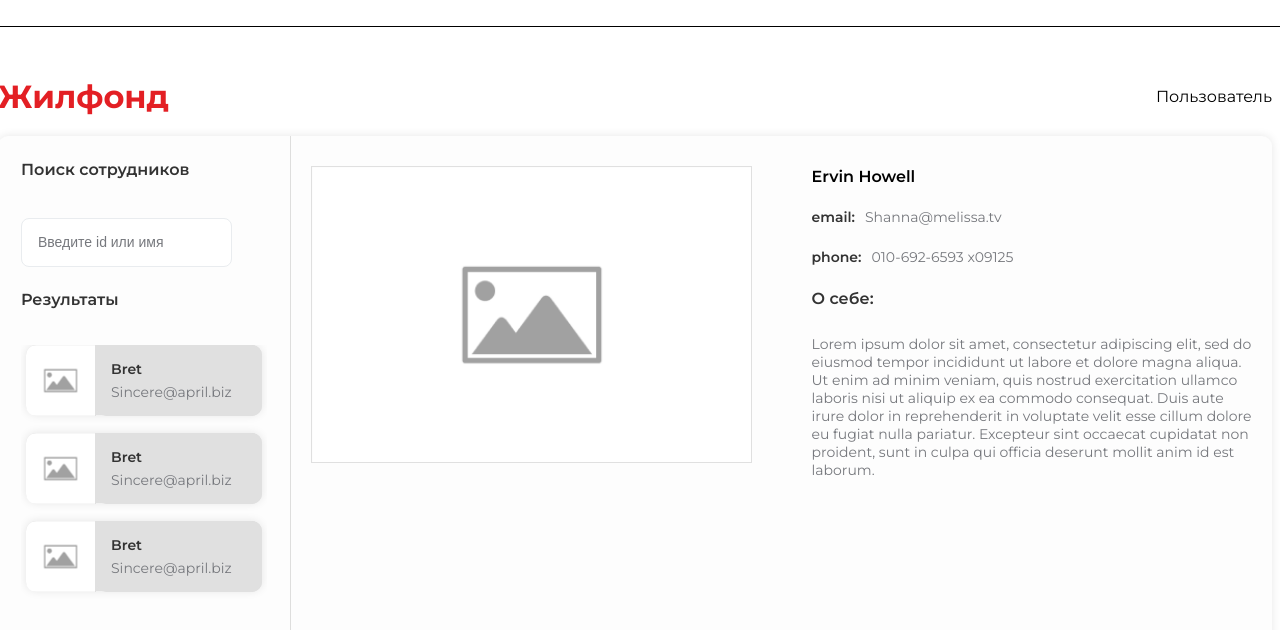
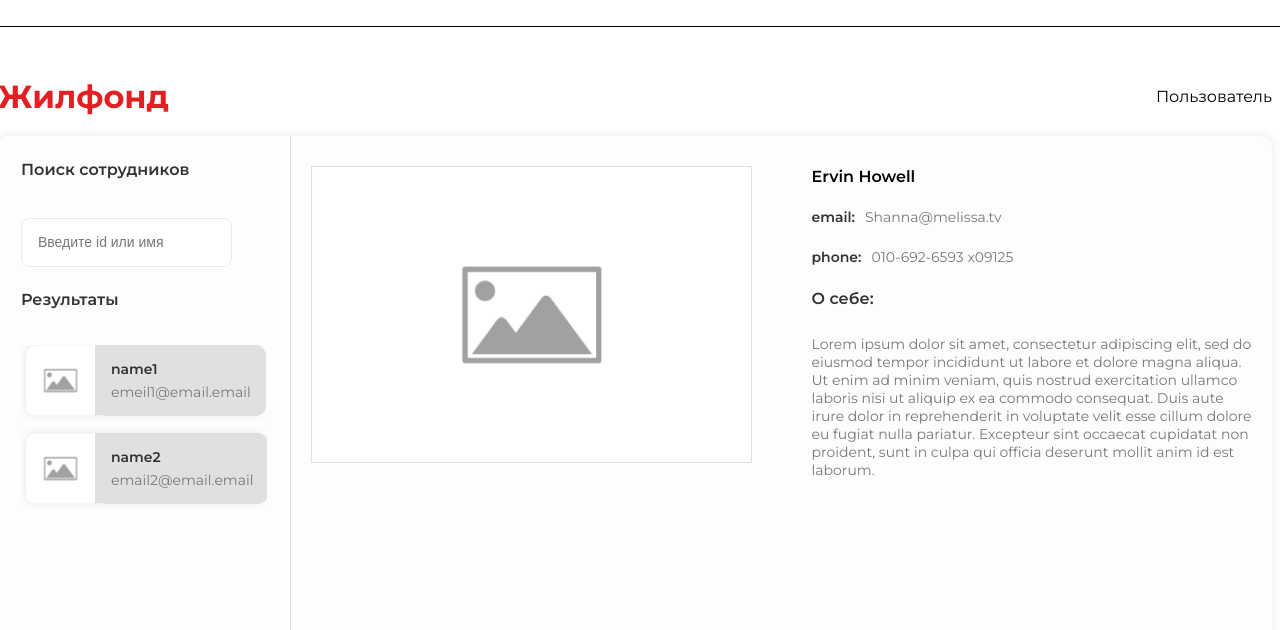
Before and after one commit to TheFasWalker/vu3, a Vue app: page / in a window 1280 px wide. Shown: the top 630 px of the page. Built offline with nearby package versions, Linux system fonts and the light colour scheme.

Commit message:
feat: edited reused components
Переделаны переиспользуемые компоненты.
Добавлен перменные в компоненты и вывод в зависимочти от количества элементов в переменных

```diff
--- a/src/App.vue
+++ b/src/App.vue
@@ -13,7 +13,17 @@ export default {
         photo: '',
         about:
           'Lorem ipsum dolor sit amet, consectetur adipiscing elit, sed do eiusmod tempor incididunt ut labore et dolore magna aliqua. Ut enim ad minim veniam, quis nostrud exercitation ullamco laboris nisi ut aliquip ex ea commodo consequat. Duis aute irure dolor in reprehenderit in voluptate velit esse cillum dolore eu fugiat nulla pariatur. Excepteur sint occaecat cupidatat non proident, sunt in culpa qui officia deserunt mollit anim id est laborum.'
-      }
+      },
+      usersData: [
+        {
+          name: 'name1',
+          email: 'emeil1@email.email'
+        },
+        {
+          name: 'name2',
+          email: 'email2@email.email'
+        }
+      ]
     }
   },
   components: {
@@ -39,7 +49,9 @@ export default {
             <h3 class="aside__title">Результаты</h3>
             <span v-if="searchResult" class="aside__subtitle">начните поиск </span>
             <div class="aside__content">
-              <userPreview v-if="!searchResult" v-for="a of 3"></userPreview>
+              <template v-if="usersData.length >= 1">
+                <userPreview v-for="user of usersData" :key="user.name" :user="user" />
+              </template>
             </div>
           </div>
         </div>
@@ -47,7 +59,7 @@ export default {
       <div v-if="searchResult" class="search_empty">
         <span class="search__empty">Выберите сотрудника, чтобы посмотреть его профиль</span>
       </div>
-      <userDetails v-if="!searchResult"></userDetails>
+      <userDetails v-if="!searchResult" :userData="userData"></userDetails>
     </main>
   </section>
 </template>
--- a/src/components/userDetails.vue
+++ b/src/components/userDetails.vue
@@ -24,16 +24,10 @@
 </template>
 <script>
 export default {
-  data() {
-    return {
-      userData: {
-        name: 'Ervin Howell',
-        phone: '010-692-6593 x09125',
-        email: 'Shanna@melissa.tv',
-        photo: '',
-        about:
-          'Lorem ipsum dolor sit amet, consectetur adipiscing elit, sed do eiusmod tempor incididunt ut labore et dolore magna aliqua. Ut enim ad minim veniam, quis nostrud exercitation ullamco laboris nisi ut aliquip ex ea commodo consequat. Duis aute irure dolor in reprehenderit in voluptate velit esse cillum dolore eu fugiat nulla pariatur. Excepteur sint occaecat cupidatat non proident, sunt in culpa qui officia deserunt mollit anim id est laborum.'
-      }
+  props: {
+    userData: {
+      type: Object,
+      required: true
     }
   }
 }
--- a/src/components/userPreview.vue
+++ b/src/components/userPreview.vue
@@ -4,12 +4,20 @@
       <img src="../assets/img/noimage.png" alt="" />
     </div>
     <div class="user__data">
-      <span>Bret</span>
-      <span>Sincere@april.biz</span>
+      <span>{{ user['name'] }}</span>
+      <span>{{ user['email'] }}</span>
     </div>
   </div>
 </template>
-<script></script>
+<script>
+export default {
+  props: {
+    user: {
+      type: Object
+    }
+  }
+}
+</script>
 <style lang="scss">
 .user {
   box-shadow: 0 0 10px 0 rgba(0, 0, 0, 0.1);
```
